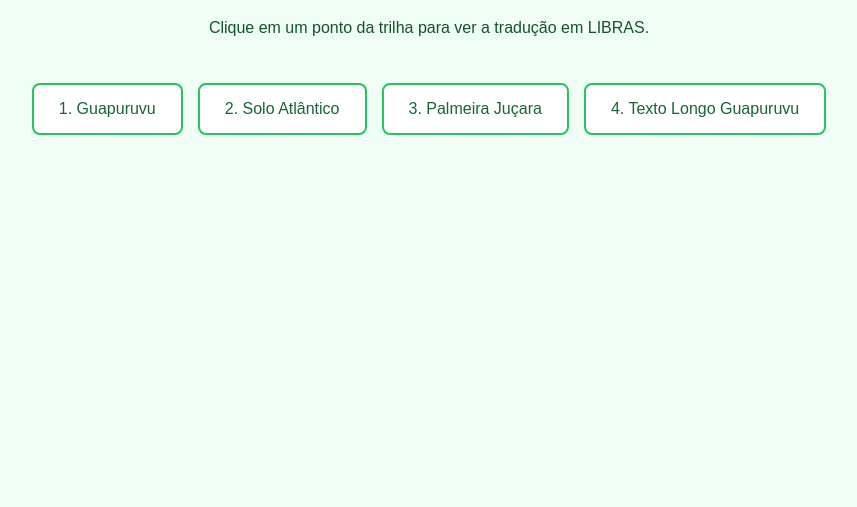
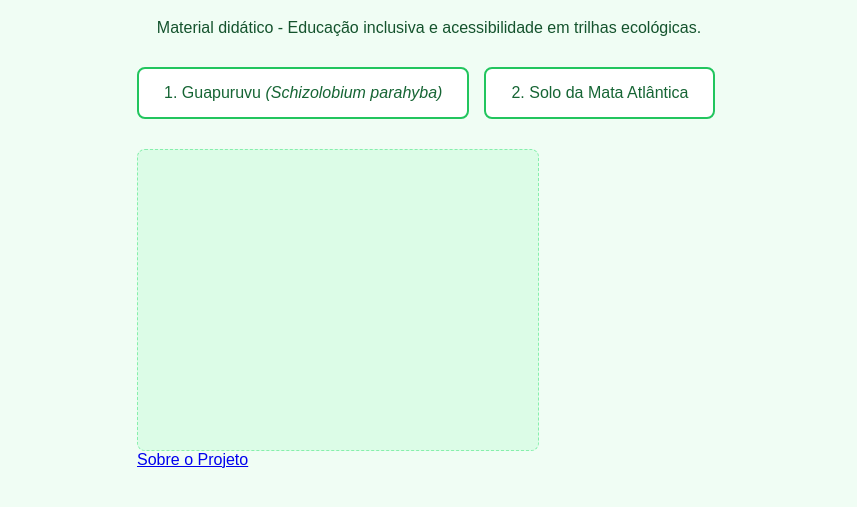
Before and after one commit to DG2824099/DG2824099.github.io, a plain HTML site: page index.html in a window 1280 px wide. Shown: the part 81-588 px from the top of the page, without its empty margins (211-1068 px from the left). Drawn offline with Linux system fonts and the light colour scheme; a script that the page names is missing.

Commit message:
Update index.html

```diff
--- a/index.html
+++ b/index.html
@@ -14,19 +14,35 @@
         </div>
     </div>
 
+    <div class="main-container">
         <header>
             <h1>Trilha Ecológica Acessível em LIBRAS</h1>
-        <p>Clique em um ponto da trilha para ver a tradução em LIBRAS.</p>
+            <p>Material didático - Educação inclusiva e acessibilidade em trilhas ecológicas.</p>
         </header>
-
         <main>
             <div class="botoes-container">
-            <button class="ponto-trilha" onclick="traduzir('Guapuruvu')">1. Guapuruvu</button>
-            <button class="ponto-trilha" onclick="traduzir('Solo Atlântico')">2. Solo Atlântico</button>
-            <button class="ponto-trilha" onclick="traduzir('Palmeira Juçara')">3. Palmeira Juçara</button>
-            <button class="ponto-trilha" onclick="traduzir('Você está vendo essa árvore imponente com o tronco claro e reto? É o famoso Guapuruvu, uma verdadeira joia da nossa Mata Atlântica! E você sabia que ela é uma das árvores que crescem mais rápido no mundo, atingindo uma altura impressionante em pouquíssimos anos? Imagine só na primavera: a árvore se cobre inteira com cachos de flores amarelas vibrantes, um espetáculo da natureza! Mas qual o seu papel mais importante aqui na floresta? Sendo uma espécie pioneira, o Guapuruvu é o grande herói que recupera o solo e cria as condições perfeitas para todo o resto da mata renascer!')">4. Texto Longo Guapuruvu</button>
+                <button class="ponto-trilha"
+                        data-text="Guapuruvu"
+                        data-fallback-video="videos/guapuruvu.mp4">
+                    1. Guapuruvu <i>(Schizolobium parahyba)</i>
+                </button>
+                <button class="ponto-trilha"
+                        data-text="Solo da Mata Atlântica"
+                        data-fallback-video="videos/solo.mp4">
+                    2. Solo da Mata Atlântica
+                </button>
+            </div>
+
+            <div id="avatar-container">
+                <video id="libras-video" width="400" controls autoplay muted></video>
+                <p id="fallback-message" style="display:none; color:#555;">Tradutor online indisponível. Exibindo versão gravada.</p>
+            </div>
+
+            <div class="readme-container">
+                <a href="readme.html" class="readme-button">Sobre o Projeto</a>
             </div>
         </main>
+    </div>
 
     <script src="https://cdn.jsdelivr.net/gh/spbgovbr-vlibras/vlibras-portal@main/app/vlibras-plugin.js"></script>
     <script>
@@ -35,4 +51,3 @@
     <script src="script.js"></script>
 </body>
 </html>
-</html>
```
Lines whose indentation alone changed are shown as unchanged.
